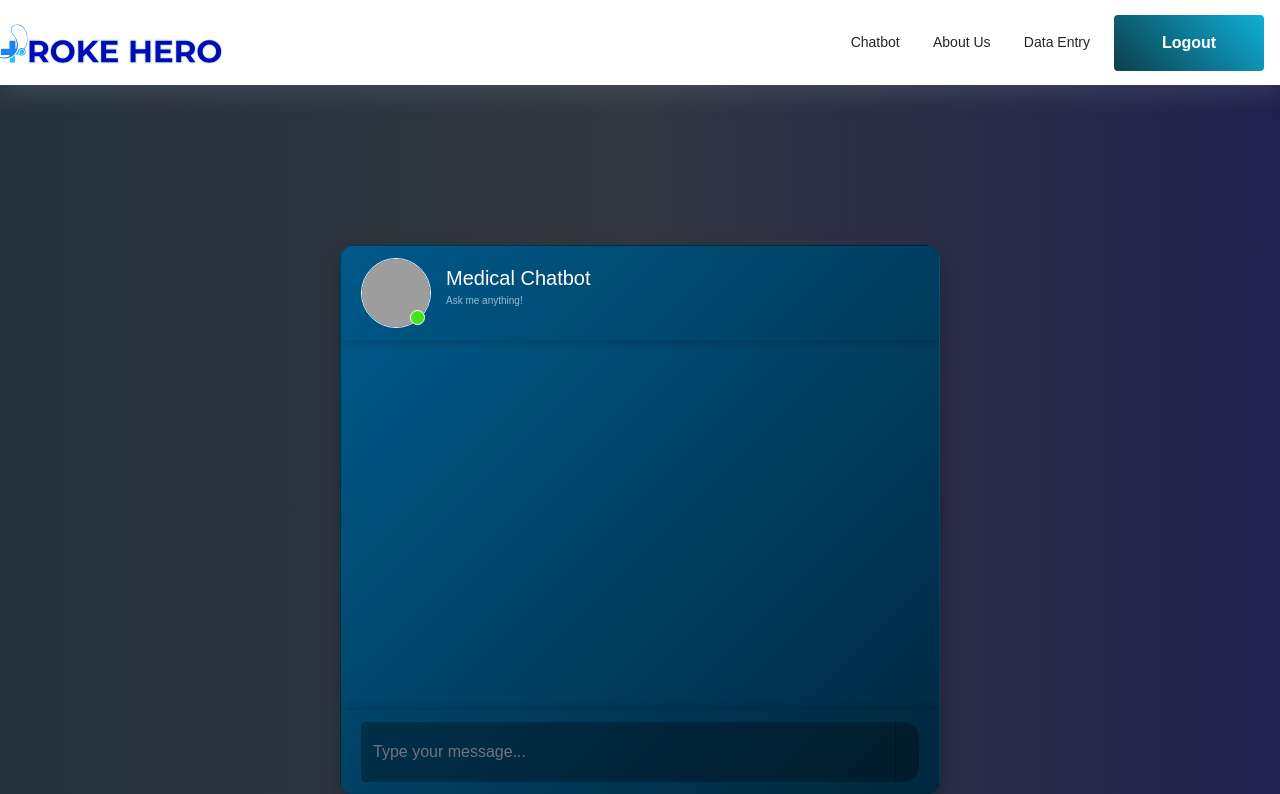
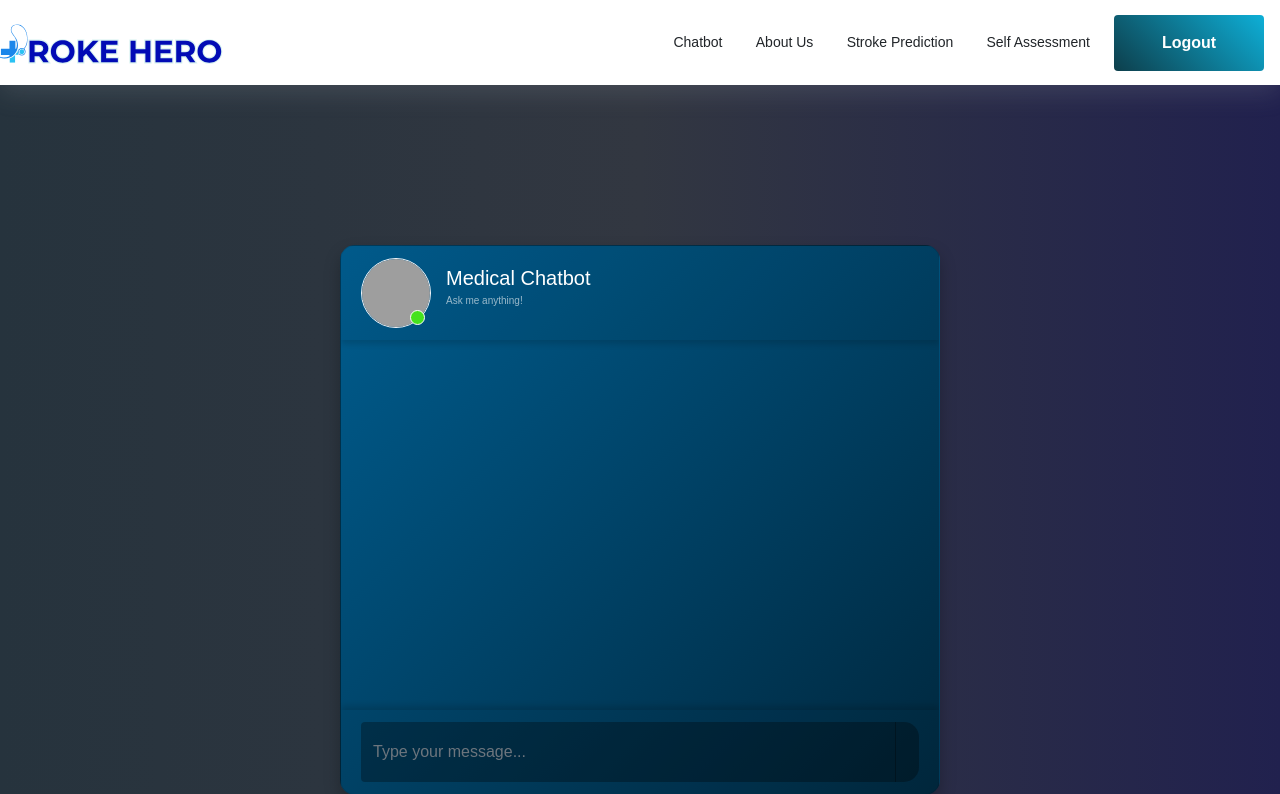
Before and after one commit to Zfeng0207/FIT3199-FYP, a Flask app: page /chat in a window 1280 px wide. Shown: the top 794 px of the page. Run offline with Flask 3, Linux system fonts and the light colour scheme; the visitor is signed in with stand-in values (Sample User, id 1); some libraries are stand-ins or nearby versions; grey boxes are pictures that could not be loaded.

Commit message:
changed name from data entry to stroke prediction

```diff
--- a/app.py
+++ b/app.py
@@ -117,8 +117,8 @@ def logout():
 
 
 @app.route('/data-entry')
-def data_entry_routing():
-    return render_template('data_entry.html')
+def stroke_prediction_routing():
+    return render_template('stroke_prediction.html')
 
 @app.route('/chatbot')
 def chatbot_routing():
--- a/src/templates/about_us.html
+++ b/src/templates/about_us.html
@@ -36,15 +36,12 @@
                 </li>
                 {% if session['role'] == 'staff' %}
                 <li class="cs-li">
-                    <a href="{{ url_for('data_entry_routing') }}" class="cs-li-link">Data Entry</a>
+                    <a href="{{ url_for('stroke_prediction_routing') }}" class="cs-li-link">Stroke Prediction</a>
                 </li>
                 {% endif %}
-
-                {% if session['role'] == 'customer' %}
                 <li class="cs-li">
                     <a href="{{ url_for('self_assesment_routing') }}" class="cs-li-link">Self Assessment</a>
                 </li>
-                {% endif %}
               </ul>
             </div>
         </nav>
--- a/src/templates/chat.html
+++ b/src/templates/chat.html
@@ -39,11 +39,9 @@
             <li class="cs-li"><a href="{{ url_for('chatbot_routing') }}" class="cs-li-link">Chatbot</a></li>
             <li class="cs-li"><a href="{{ url_for('about_us_routing') }}" class="cs-li-link">About Us</a></li>
             {% if session['role'] == 'staff' %}
-            <li class="cs-li"><a href="{{ url_for('data_entry_routing') }}" class="cs-li-link">Data Entry</a></li>
+            <li class="cs-li"><a href="{{ url_for('stroke_prediction_routing') }}" class="cs-li-link">Stroke Prediction</a></li>
             {% endif %}
-            {% if session['role'] == 'customer' %}
             <li class="cs-li"><a href="{{ url_for('self_assesment_routing') }}" class="cs-li-link">Self Assessment</a></li>
-            {% endif %}
           </ul>
         </div>
       </nav>
--- a/src/templates/self_assesment.html
+++ b/src/templates/self_assesment.html
@@ -36,15 +36,12 @@
                 </li>
                 {% if session['role'] == 'staff' %}
                 <li class="cs-li">
-                    <a href="{{ url_for('data_entry_routing') }}" class="cs-li-link">Data Entry</a>
+                    <a href="{{ url_for('stroke_prediction_routing') }}" class="cs-li-link">Stroke Prediction</a>
                 </li>
                 {% endif %}
-
-                {% if session['role'] == 'customer' %}
                 <li class="cs-li">
                     <a href="{{ url_for('self_assesment_routing') }}" class="cs-li-link">Self Assessment</a>
                 </li>
-                {% endif %}
               </ul>
             </div>
         </nav>
--- a/src/templates/data_entry.html
+++ b/src/templates/stroke_prediction.html
@@ -34,11 +34,9 @@
             <li class="cs-li"><a href="{{ url_for('chatbot_routing') }}" class="cs-li-link">Chatbot</a></li>
             <li class="cs-li"><a href="{{ url_for('about_us_routing') }}" class="cs-li-link">About Us</a></li>
             {% if session['role'] == 'staff' %}
-            <li class="cs-li"><a href="{{ url_for('data_entry_routing') }}" class="cs-li-link">Data Entry</a></li>
+            <li class="cs-li"><a href="{{ url_for('stroke_prediction_routing') }}" class="cs-li-link">Stroke Prediction</a></li>
             {% endif %}
-            {% if session['role'] == 'customer' %}
             <li class="cs-li"><a href="{{ url_for('self_assesment_routing') }}" class="cs-li-link">Self Assessment</a></li>
-            {% endif %}
           </ul>
         </div>
       </nav>
--- a/src/templates/welcome.html
+++ b/src/templates/welcome.html
@@ -75,15 +75,12 @@
                 </li>
                 {% if session['role'] == 'staff' %}
                 <li class="cs-li">
-                    <a href="{{ url_for('data_entry_routing') }}" class="cs-li-link">Data Entry</a>
+                    <a href="{{ url_for('stroke_prediction_routing') }}" class="cs-li-link">Stroke Prediction</a>
                 </li>
                 {% endif %}
-
-                {% if session['role'] == 'customer' %}
                 <li class="cs-li">
                     <a href="{{ url_for('self_assesment_routing') }}" class="cs-li-link">Self Assessment</a>
                 </li>
-                {% endif %}
               </ul>
             </div>
         </nav>
```
